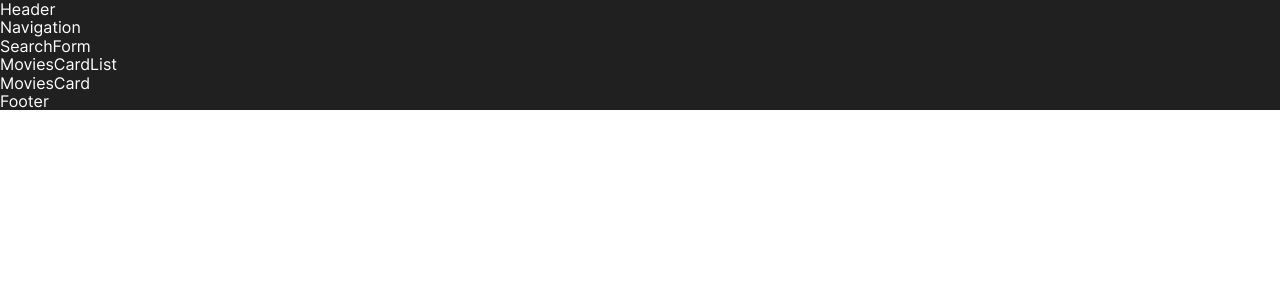
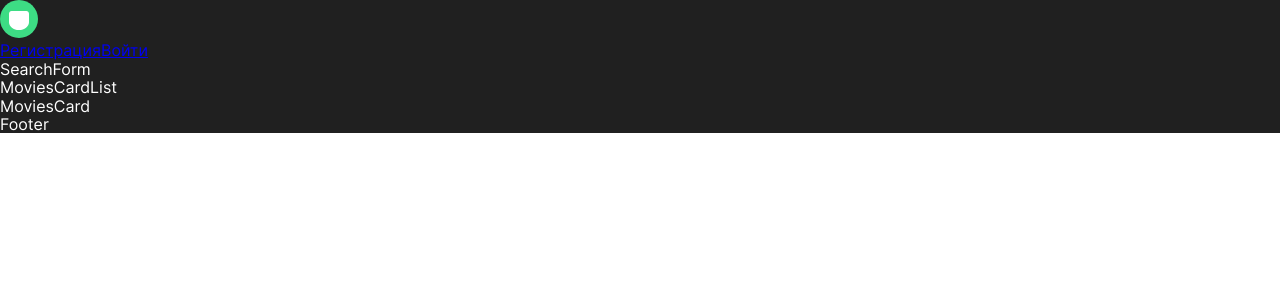
Before and after one commit to hideto13/movies-explorer-frontend, a React (Create React App) app: page /saved-movies in a window 1280 px wide. Shown: the top 300 px of the page. Built offline with nearby package versions, Linux system fonts and the light colour scheme.

Commit message:
Header structure

```diff
--- a/package.json
+++ b/package.json
@@ -8,7 +8,7 @@
     "@testing-library/user-event": "^13.5.0",
     "react": "^18.0.0",
     "react-dom": "^18.0.0",
-    "react-router-dom": "^5.2.1",
+    "react-router-dom": "^6.3.0",
     "react-scripts": "5.0.1",
     "web-vitals": "^2.1.4"
   },
--- a/src/components/App/App.js
+++ b/src/components/App/App.js
@@ -1,4 +1,4 @@
-import { Route, Switch } from "react-router-dom";
+import { Route, Routes } from "react-router-dom";
 import Main from "../Main/Main";
 import Movies from "../Movies/Movies";
 import SavedMovies from "../SavedMovies/SavedMovies";
@@ -11,29 +11,15 @@ import "./App.css";
 function App() {
   return (
     <div className="App">
-      <Switch>
-        <Route exact path="/">
-          <Main />
-        </Route>
-        <Route path="/movies">
-          <Movies />
-        </Route>
-        <Route path="/saved-movies">
-          <SavedMovies />
-        </Route>
-        <Route path="/profile">
-          <Profile />
-        </Route>
-        <Route path="/signup">
-          <Register />
-        </Route>
-        <Route path="/signin">
-          <Login />
-        </Route>
-        <Route path="*">
-          <NotFound />
-        </Route>
-      </Switch>
+      <Routes>
+        <Route exact path="/" element={<Main />} />
+        <Route path="/movies" element={<Movies />} />
+        <Route path="/saved-movies" element={<SavedMovies />} />
+        <Route path="/profile" element={<Profile />} />
+        <Route path="/signup" element={<Register />} />
+        <Route path="/signin" element={<Login />} />
+        <Route path="*" element={<NotFound />} />
+      </Routes>
     </div>
   );
 }
--- a/src/components/Header/Header.js
+++ b/src/components/Header/Header.js
@@ -1,7 +1,38 @@
-import "./Header.css";
+import { Link } from "react-router-dom";
+import Navigation from "../Navigation/Navigation";
+import logo from "../../images/logo.svg";
 
-function Header({ children }) {
-  return <header>Header{children}</header>;
+function Header({ loggedIn }) {
+  return (
+    <header className="header">
+      <img
+        className="header__logo"
+        src={logo}
+        width="38"
+        height="38"
+        alt="Логотип"
+      />
+      <div className="header__container">
+        {loggedIn ? (
+          <>
+            <Navigation />
+            <Link className="header__link" to="/profile">
+              Аккаунт
+            </Link>
+          </>
+        ) : (
+          <>
+            <Link className="header__link" to="/signup">
+              Регистрация
+            </Link>
+            <Link className="header__link" to="/signin">
+              Войти
+            </Link>
+          </>
+        )}
+      </div>
+    </header>
+  );
 }
 
 export default Header;
--- a/src/components/Movies/Movies.js
+++ b/src/components/Movies/Movies.js
@@ -4,15 +4,13 @@ import MoviesCardList from "../MoviesCardList/MoviesCardList";
 import MoviesCard from "../MoviesCard/MoviesCard";
 import Preloader from "../Preloader/Preloader";
 import Footer from "../Footer/Footer";
-import Navigation from "../Navigation/Navigation";
+
 import "./Movies.css";
 
 function Movies() {
   return (
     <>
-      <Header>
-        <Navigation />
-      </Header>
+      <Header />
       <SearchForm />
       <MoviesCardList>
         <MoviesCard />
--- a/src/components/Profile/Profile.js
+++ b/src/components/Profile/Profile.js
@@ -1,14 +1,12 @@
 import Header from "../Header/Header";
 import Footer from "../Footer/Footer";
-import Navigation from "../Navigation/Navigation";
 import "./Profile.css";
 
 function Profile() {
   return (
     <>
-      <Header>
-        <Navigation />
-      </Header>
+      <Header />
+
       <div>Profile</div>
       <Footer />
     </>
--- a/src/components/SavedMovies/SavedMovies.js
+++ b/src/components/SavedMovies/SavedMovies.js
@@ -3,15 +3,12 @@ import MoviesCardList from "../MoviesCardList/MoviesCardList";
 import MoviesCard from "../MoviesCard/MoviesCard";
 import SearchForm from "../SearchForm/SearchForm";
 import Footer from "../Footer/Footer";
-import Navigation from "../Navigation/Navigation";
 import "./SavedMovies.css";
 
 function SavedMovies() {
   return (
     <>
-      <Header>
-        <Navigation />
-      </Header>
+      <Header />
       <SearchForm />
       <MoviesCardList>
         <MoviesCard />
```
Also changed, not shown: 1 other file (tests, documents, lock files or other folders).
